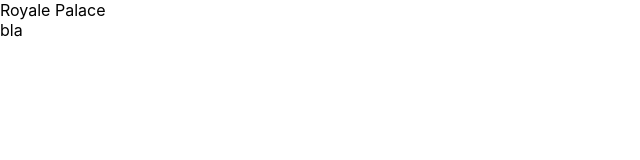
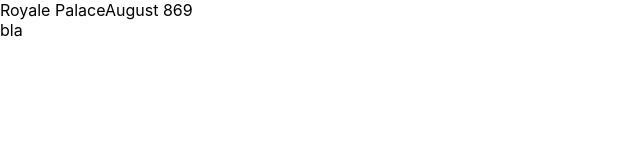
Before and after one commit to little-goblin-man/royale-palace, a React (Create React App) app: page / in a window 1280 px wide. Shown: the top 160 px of the page, without its empty margins (0-640 px from the left). Built offline with nearby package versions, Linux system fonts and the light colour scheme.

Commit message:
Add date

```diff
--- a/src/App.tsx
+++ b/src/App.tsx
@@ -1,9 +1,14 @@
 import React from "react";
 import "./App.css";
 import { Main } from "./Components/Main";
+import WorldProvider from "./Context/WorldContext";
 
 function App() {
-  return <Main />;
+  return (
+    <WorldProvider>
+      <Main />
+    </WorldProvider>
+  );
 }
 
 export default App;
--- a/src/Components/Header.tsx
+++ b/src/Components/Header.tsx
@@ -1,11 +1,16 @@
-import { FunctionComponent } from "react";
+import { FunctionComponent, useContext } from "react";
 import { Container, Navbar } from "react-bootstrap";
+import { WorldContext } from "../Context/WorldContext";
+import { OldyTimeyDateToString } from "../Models/OldyTimeyDate";
 
 export const Header: FunctionComponent = () => {
+  const worldContext = useContext(WorldContext);
+
   return (
     <Navbar className="border">
       <Container>
         <Navbar.Brand>Royale Palace</Navbar.Brand>
+        <Navbar.Text>{OldyTimeyDateToString(worldContext.date)}</Navbar.Text>
       </Container>
     </Navbar>
   );
--- /dev/null
+++ b/src/Context/WorldContext.tsx
@@ -0,0 +1,38 @@
+import { createContext, useEffect, useState } from "react";
+import { OldyTimeyDate } from "../Models/OldyTimeyDate";
+
+type WorldContextType = {
+  date: OldyTimeyDate;
+};
+
+export const WorldContext = createContext<WorldContextType>({
+  date: {
+    month: 1,
+    year: 869,
+  },
+});
+
+const WorldProvider = ({
+  children,
+}: {
+  children?: JSX.Element;
+}): JSX.Element => {
+  const [date, setDate] = useState<OldyTimeyDate>({ month: 1, year: 869 });
+
+  useEffect(() => {
+    const updateDate = () => {
+      if (date.month === 12) {
+        setDate({ month: 1, year: date.year + 1 });
+      } else {
+        setDate({ month: date.month + 1, year: date.year });
+      }
+    };
+    setTimeout(updateDate, 1000);
+  }, [date]);
+
+  return (
+    <WorldContext.Provider value={{ date }}>{children}</WorldContext.Provider>
+  );
+};
+
+export default WorldProvider;
--- /dev/null
+++ b/src/Models/OldyTimeyDate.tsx
@@ -0,0 +1,27 @@
+export interface OldyTimeyDate {
+  year: number;
+  month: number;
+}
+
+export const OldyTimeyDateToString = (date: OldyTimeyDate) => {
+  return `${getMonth(date.month)} ${date.year}`;
+};
+
+export const getMonth = (monthInt: number) => {
+  return months[monthInt - 1];
+};
+
+const months = [
+  "January",
+  "February",
+  "March",
+  "April",
+  "May",
+  "June",
+  "July",
+  "August",
+  "September",
+  "October",
+  "November",
+  "December",
+];
```
